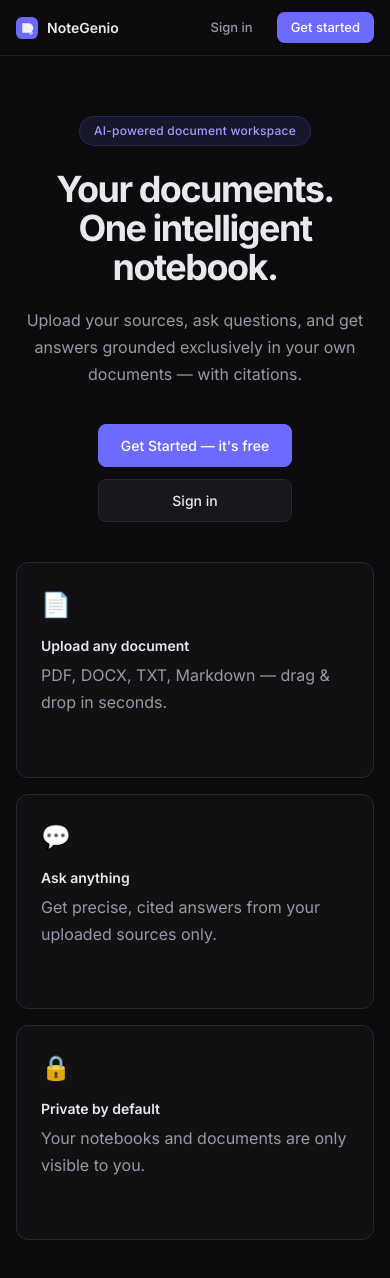
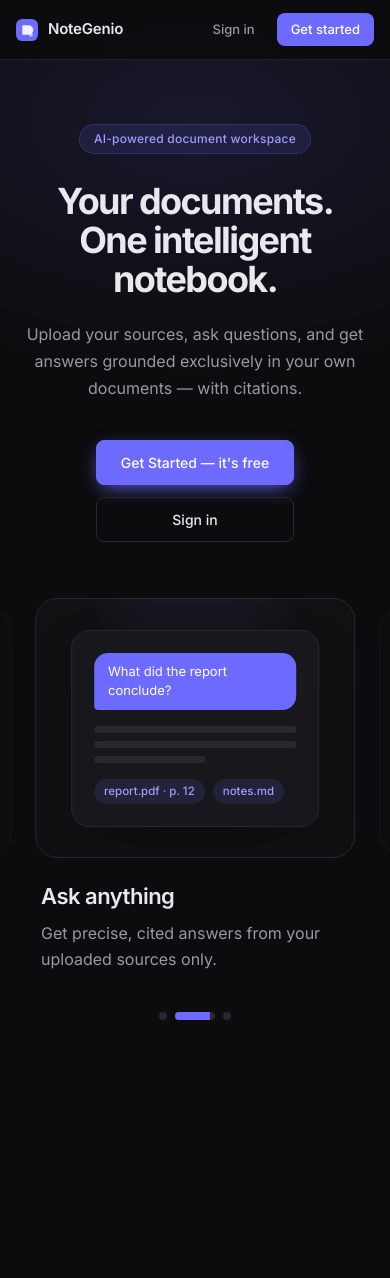
Before and after one commit to Timothious-arhamsoft/gemini_notebook, a React (Vite) app in the folder frontend/: page / in a window 390 px wide. Shown: the top 1278 px of the page. After the commit the page ends 1084 px from the top, so only its background shows below. Built offline with nearby package versions, Linux system fonts and the light colour scheme.

Commit message:
Updated the ome Feature Section

```diff
--- a/frontend/src/pages/Home/Home.css
+++ b/frontend/src/pages/Home/Home.css
@@ -1,11 +1,28 @@
 /* ── Layout ─────────────────────────────────────────────── */
 .home {
+  position: relative;
   min-height: 100vh;
   display: flex;
   flex-direction: column;
   background: var(--bg-base);
   color: var(--text-primary);
+  overflow-x: hidden;
 }
+
+/* One soft accent glow behind the hero — the only decoration */
+.home::before {
+  content: '';
+  position: absolute;
+  top: -140px;
+  left: 50%;
+  width: 900px;
+  height: 520px;
+  transform: translateX(-50%);
+  background: radial-gradient(ellipse at center, var(--accent-dim) 0%, transparent 70%);
+  pointer-events: none;
+}
+
+.home > * { position: relative; }
 
 /* ── Navbar ─────────────────────────────────────────────── */
 .home__nav {
@@ -13,31 +30,34 @@
   align-items: center;
   justify-content: space-between;
   padding: 0 32px;
-  height: 56px;
+  height: 60px;
   border-bottom: 1px solid var(--border-subtle);
   position: sticky;
   top: 0;
-  background: var(--bg-base);
+  background: color-mix(in srgb, var(--bg-base) 85%, transparent);
+  backdrop-filter: blur(10px);
+  -webkit-backdrop-filter: blur(10px);
   z-index: 10;
 }
 
 .home__nav-logo {
   display: flex;
   align-items: center;
-  gap: 9px;
-  font-size: 14px;
+  gap: 10px;
+  font-size: 15px;
   font-weight: 600;
+  letter-spacing: -0.2px;
   color: var(--text-primary);
 }
 
 .home__nav-links {
   display: flex;
   align-items: center;
-  gap: 10px;
+  gap: 8px;
 }
 
 .home__nav-btn {
-  padding: 6px 14px;
+  padding: 7px 14px;
   border-radius: var(--radius-md);
   font-size: 13px;
   font-weight: 500;
@@ -60,8 +80,8 @@
   align-items: center;
   justify-content: center;
   text-align: center;
-  padding: 80px 24px 60px;
-  max-width: 780px;
+  padding: 96px 24px 72px;
+  max-width: 760px;
   margin: 0 auto;
   width: 100%;
 }
@@ -70,11 +90,11 @@
   display: inline-flex;
   align-items: center;
   gap: 8px;
-  margin-bottom: 24px;
+  margin-bottom: 28px;
   padding: 5px 14px;
   border-radius: var(--radius-full);
   background: var(--accent-dim);
-  border: 1px solid rgba(109, 106, 255, 0.2);
+  border: 1px solid rgba(109, 106, 255, 0.25);
   color: var(--accent-text);
   font-size: 12px;
   font-weight: 500;
@@ -82,17 +102,17 @@
 }
 
 .home h1 {
-  margin: 0 0 20px;
-  font-size: clamp(36px, 6vw, 64px);
+  margin: 0 0 22px;
+  font-size: clamp(36px, 6vw, 62px);
   line-height: 1.08;
-  letter-spacing: -1.5px;
+  letter-spacing: -1.6px;
   font-weight: 700;
   color: var(--text-primary);
 }
 
 .home p {
-  max-width: 520px;
-  margin: 0 auto 36px;
+  max-width: 500px;
+  margin: 0 auto 38px;
   color: var(--text-secondary);
   font-size: 16px;
   line-height: 1.7;
@@ -111,56 +131,224 @@
   display: inline-flex;
   align-items: center;
   justify-content: center;
-  padding: 10px 22px;
+  padding: 11px 24px;
   border-radius: var(--radius-md);
   font-size: 14px;
   font-weight: 500;
-  transition: background var(--transition), color var(--transition), transform var(--transition);
+  transition: background var(--transition), border-color var(--transition),
+              box-shadow var(--transition), transform var(--transition);
 }
 
 .home__primary {
   background: var(--accent);
   color: #fff;
   border: 1px solid var(--accent);
+  box-shadow: 0 6px 20px -6px var(--accent);
 }
-.home__primary:hover { background: var(--accent-hover); transform: translateY(-1px); }
+.home__primary:hover {
+  background: var(--accent-hover);
+  transform: translateY(-1px);
+  box-shadow: 0 8px 24px -6px var(--accent);
+}
 
 .home__secondary {
-  background: var(--bg-elevated);
+  background: transparent;
   color: var(--text-primary);
   border: 1px solid var(--border);
 }
 .home__secondary:hover { background: var(--bg-hover); transform: translateY(-1px); }
 
-/* ── Feature cards ───────────────────────────────────────── */
-.home__features {
-  display: grid;
-  grid-template-columns: repeat(auto-fit, minmax(220px, 1fr));
-  gap: 16px;
-  padding: 0 32px 80px;
-  max-width: 900px;
-  margin: 0 auto;
-  width: 100%;
+.home__nav-btn:focus-visible,
+.home__primary:focus-visible,
+.home__secondary:focus-visible {
+  outline: 2px solid var(--accent);
+  outline-offset: 2px;
 }
 
-.home__feature-card {
+/* ── Features carousel ───────────────────────────────────── */
+.home__features {
+  width: 100%;
+  padding: 0 0 96px;
+}
+
+.home__carousel {
+  --slide-w: min(860px, 82vw);
+  --gap: 24px;
+  overflow: hidden;
+  padding: 8px 0;
+  touch-action: pan-y;
+}
+
+.home__track {
+  display: flex;
+  gap: var(--gap);
+  /* centres the active slide; --i is set from React */
+  margin-left: calc(50% - var(--slide-w) / 2);
+  transform: translateX(calc(var(--i) * (var(--slide-w) + var(--gap)) * -1));
+  transition: transform 0.7s cubic-bezier(0.65, 0, 0.35, 1);
+}
+
+.home__slide {
+  flex: 0 0 var(--slide-w);
+  opacity: 0.4;
+  transform: scale(0.94);
+  transition: opacity 0.7s ease, transform 0.7s ease;
+  cursor: pointer;
+}
+.home__slide--active { opacity: 1; transform: none; cursor: default; }
+
+.home__slide-art {
+  position: relative;
+  display: grid;
+  place-items: center;
+  height: clamp(260px, 40vw, 440px);
+  border-radius: 28px;
   background: var(--bg-surface);
   border: 1px solid var(--border);
-  border-radius: var(--radius-lg);
-  padding: 24px;
-  transition: border-color var(--transition);
+  overflow: hidden;
 }
-.home__feature-card:hover { border-color: var(--accent); }
+.home__slide-art::before {
+  content: '';
+  position: absolute;
+  top: -35%;
+  left: 10%;
+  right: 10%;
+  height: 80%;
+  background: radial-gradient(ellipse at top, var(--accent-dim), transparent 70%);
+  pointer-events: none;
+}
+.home__slide-art > * { position: relative; }
 
-.home__feature-icon { font-size: 24px; display: block; margin-bottom: 12px; }
-.home__feature-title { font-size: 14px; font-weight: 600; color: var(--text-primary); margin-bottom: 6px; }
-.home__feature-desc  { font-size: 13px; color: var(--text-secondary); line-height: 1.6; }
+.home__slide-caption {
+  padding: 22px 6px 0;
+  opacity: 0;
+  transition: opacity 0.5s ease;
+}
+.home__slide--active .home__slide-caption { opacity: 1; transition-delay: 0.25s; }
+
+.home__slide-title {
+  margin: 0 0 8px;
+  font-size: clamp(22px, 3vw, 30px);
+  font-weight: 600;
+  letter-spacing: -0.5px;
+  color: var(--text-primary);
+}
+.home .home__slide-desc {
+  max-width: 560px;
+  margin: 0;
+  font-size: 16px;
+  line-height: 1.6;
+  color: var(--text-secondary);
+  text-align: left;
+}
+
+/* ── Dots / progress ─────────────────────────────────────── */
+.home__dots {
+  display: flex;
+  justify-content: center;
+  gap: 8px;
+  margin-top: 32px;
+}
+
+.home__dot {
+  position: relative;
+  width: 8px;
+  height: 8px;
+  padding: 0;
+  border: 0;
+  border-radius: var(--radius-full);
+  background: var(--border);
+  overflow: hidden;
+  cursor: pointer;
+  transition: width 0.4s ease, background 0.2s;
+}
+.home__dot:hover { background: var(--text-secondary); }
+.home__dot--active { width: 40px; background: var(--border); cursor: default; }
+.home__dot:focus-visible { outline: 2px solid var(--accent); outline-offset: 3px; }
+
+.home__dot-fill {
+  position: absolute;
+  inset: 0;
+  background: var(--accent);
+  transform-origin: left center;
+  animation: home-progress 3s linear forwards;
+}
+.home__features[data-paused='true'] .home__dot-fill { animation-play-state: paused; }
+
+@keyframes home-progress {
+  from { transform: scaleX(0); }
+  to   { transform: scaleX(1); }
+}
+
+/* ── Slide illustrations ─────────────────────────────────── */
+.home__art-card {
+  width: min(400px, 78%);
+  display: flex;
+  flex-direction: column;
+  gap: 16px;
+  padding: 22px;
+  border-radius: 18px;
+  background: var(--bg-elevated);
+  border: 1px solid var(--border);
+  box-shadow: 0 24px 60px -24px rgba(0, 0, 0, 0.5);
+}
+
+.home__art-row { display: flex; align-items: center; gap: 12px; }
+.home__art-row--dim { opacity: 0.45; }
+.home__art-row--between { justify-content: space-between; }
+
+.home__art-badge {
+  flex: none;
+  display: grid;
+  place-items: center;
+  width: 38px;
+  height: 38px;
+  border-radius: 10px;
+  background: var(--accent-dim);
+  color: var(--accent-text);
+  font-size: 10px;
+  font-weight: 700;
+}
+
+.home__art-lines { flex: 1; display: flex; flex-direction: column; gap: 8px; }
+.home__bar { height: 7px; border-radius: 4px; background: var(--border); }
+.home__bar--short { width: 55%; }
+.home__bar--accent { width: 72%; background: var(--accent); }
+
+.home__art-bubble {
+  align-self: flex-start;
+  padding: 9px 14px;
+  border-radius: 14px 14px 14px 4px;
+  background: var(--accent);
+  color: #fff;
+  font-size: 13px;
+}
+
+.home__art-chips { display: flex; flex-wrap: wrap; gap: 8px; }
+.home__art-chip {
+  padding: 4px 10px;
+  border-radius: var(--radius-full);
+  background: var(--accent-dim);
+  color: var(--accent-text);
+  font-size: 11.5px;
+  font-weight: 500;
+}
+
+.home__art-label { font-size: 13.5px; font-weight: 500; color: var(--text-primary); }
 
 /* ── Responsive ─────────────────────────────────────────── */
 @media (max-width: 600px) {
   .home__nav { padding: 0 16px; }
-  .home__hero { padding: 60px 16px 40px; }
-  .home__features { padding: 0 16px 60px; }
+  .home__hero { padding: 64px 16px 48px; }
+  .home__features { padding-bottom: 64px; }
+  .home__carousel { --gap: 14px; }
+  .home__slide-art { border-radius: 22px; }
   .home__actions { flex-direction: column; align-items: center; }
   .home__primary, .home__secondary { width: 100%; max-width: 280px; }
 }
+
+@media (prefers-reduced-motion: reduce) {
+  .home__primary, .home__secondary { transition: none; transform: none; }
+  .home__track, .home__slide, .home__slide-caption { transition: none; }
+  .home__dot-fill { animation: none; transform: scaleX(1); } /* no autoplay */
+}
--- a/frontend/src/pages/Home/Home.tsx
+++ b/frontend/src/pages/Home/Home.tsx
@@ -1,40 +1,185 @@
+import { useEffect, useRef, useState } from 'react'
+import type { CSSProperties } from 'react'
 import { Link } from 'react-router-dom'
 import { useAuth } from '../../contexts/AuthContext'
 import './Home.css'
 
+/* ── Slide illustrations (pure CSS mockups) ───────────────── */
+function UploadArt() {
+  return (
+    <div className="home__art-card">
+      {[
+        { tag: 'PDF', short: false },
+        { tag: 'DOCX', short: true },
+        { tag: 'MD', short: false },
+      ].map((f, i) => (
+        <div key={f.tag} className={`home__art-row${i === 2 ? ' home__art-row--dim' : ''}`}>
+          <span className="home__art-badge">{f.tag}</span>
+          <div className="home__art-lines">
+            <span className="home__bar" />
+            <span className={`home__bar ${f.short ? 'home__bar--accent' : 'home__bar--short'}`} />
+          </div>
+        </div>
+      ))}
+    </div>
+  )
+}
+
+function AskArt() {
+  return (
+    <div className="home__art-card">
+      <span className="home__art-bubble">What did the report conclude?</span>
+      <div className="home__art-lines">
+        <span className="home__bar" />
+        <span className="home__bar" />
+        <span className="home__bar home__bar--short" />
+      </div>
+      <div className="home__art-chips">
+        <span className="home__art-chip">report.pdf · p. 12</span>
+        <span className="home__art-chip">notes.md</span>
+      </div>
+    </div>
+  )
+}
+
+function PrivateArt() {
+  return (
+    <div className="home__art-card">
+      <div className="home__art-row">
+        <span className="home__art-badge" aria-hidden="true">
+          <svg
+            width="18"
+            height="18"
+            viewBox="0 0 24 24"
+            fill="none"
+            stroke="currentColor"
+            strokeWidth="2"
+            strokeLinecap="round"
+            strokeLinejoin="round"
+          >
+            <rect x="4" y="11" width="16" height="10" rx="2" />
+            <path d="M8 11V7a4 4 0 0 1 8 0v4" />
+          </svg>
+        </span>
+
+        <div className="home__art-lines">
+          <span className="home__bar" />
+          <span className="home__bar home__bar--short" />
+        </div>
+      </div>
+
+      {['Notebooks', 'Documents', 'Answers'].map(label => (
+        <div key={label} className="home__art-row home__art-row--between">
+          <span className="home__art-label">{label}</span>
+          <span className="home__art-chip">Only you</span>
+        </div>
+      ))}
+    </div>
+  )
+}
+
+const FEATURES = [
+  {
+    Art: UploadArt,
+    title: 'Upload any document',
+    desc: 'PDF, DOCX, TXT, Markdown — drag & drop in seconds.',
+  },
+  {
+    Art: AskArt,
+    title: 'Ask anything',
+    desc: 'Get precise, cited answers from your uploaded sources only.',
+  },
+  {
+    Art: PrivateArt,
+    title: 'Private by default',
+    desc: 'Your notebooks and documents are only visible to you.',
+  },
+]
+
+const AUTOPLAY_DELAY = 3000
+
 export function Home() {
   const { isAuthenticated } = useAuth()
+  const [active, setActive] = useState(0)
+  const [paused, setPaused] = useState(false)
+  const touchX = useRef<number | null>(null)
+
+  const go = (i: number) => {
+    setActive((i + FEATURES.length) % FEATURES.length)
+  }
+
+  // Automatic carousel movement
+  useEffect(() => {
+    if (paused) return
+
+    const timer = window.setInterval(() => {
+      setActive(current => (current + 1) % FEATURES.length)
+    }, AUTOPLAY_DELAY)
+
+    return () => window.clearInterval(timer)
+  }, [paused])
+
+  const onTouchEnd = (e: React.TouchEvent) => {
+    if (touchX.current === null) return
+
+    const dx = e.changedTouches[0].clientX - touchX.current
+    touchX.current = null
+
+    if (Math.abs(dx) > 50) {
+      go(active + (dx < 0 ? 1 : -1))
+    }
+  }
 
   return (
     <main className="home">
       <nav className="home__nav">
         <div className="home__nav-logo">
-          <svg width="22" height="22" viewBox="0 0 28 28" fill="none">
+          <svg width="22" height="22" viewBox="0 0 28 28" fill="none" aria-hidden="true">
             <rect width="28" height="28" rx="8" fill="var(--accent)" />
-            <path d="M8 8h8a6 6 0 0 1 0 12H8V8Z" fill="white" opacity="0.9"/>
-            <circle cx="19" cy="20" r="2.5" fill="white" opacity="0.6"/>
+            <path
+              d="M8 8h8a6 6 0 0 1 0 12H8V8Z"
+              fill="white"
+              opacity="0.9"
+            />
+            <circle cx="19" cy="20" r="2.5" fill="white" opacity="0.6" />
           </svg>
+
           <span>NoteGenio</span>
         </div>
+
         <div className="home__nav-links">
           {isAuthenticated ? (
-            <Link to="/dashboard" className="home__nav-btn home__nav-btn--primary">
+            <Link
+              to="/dashboard"
+              className="home__nav-btn home__nav-btn--primary"
+            >
               Go to Dashboard
             </Link>
           ) : (
             <>
-              <Link to="/auth" className="home__nav-btn">Sign in</Link>
-              <Link to="/auth" className="home__nav-btn home__nav-btn--primary">Get started</Link>
+              <Link to="/auth" className="home__nav-btn">
+                Sign in
+              </Link>
+
+              <Link
+                to="/auth"
+                className="home__nav-btn home__nav-btn--primary"
+              >
+                Get started
+              </Link>
             </>
           )}
         </div>
       </nav>
 
       <section className="home__hero">
-        <span className="home__eyebrow">AI-powered document workspace</span>
+        <span className="home__eyebrow">
+          AI-powered document workspace
+        </span>
 
         <h1>
-          Your documents.<br />
+          Your documents.
+          <br />
           One intelligent notebook.
         </h1>
 
@@ -48,26 +193,76 @@ export function Home() {
             to={isAuthenticated ? '/dashboard' : '/auth'}
             className="home__primary"
           >
-            {isAuthenticated ? 'Open Dashboard' : 'Get Started — it\'s free'}
+            {isAuthenticated ? 'Open Dashboard' : "Get Started — it's free"}
           </Link>
+
           {!isAuthenticated && (
-            <Link to="/auth" className="home__secondary">Sign in</Link>
+            <Link to="/auth" className="home__secondary">
+              Sign in
+            </Link>
           )}
         </div>
       </section>
 
-      <section className="home__features">
-        {[
-          { icon: '📄', title: 'Upload any document', desc: 'PDF, DOCX, TXT, Markdown — drag & drop in seconds.' },
-          { icon: '💬', title: 'Ask anything', desc: 'Get precise, cited answers from your uploaded sources only.' },
-          { icon: '🔒', title: 'Private by default', desc: 'Your notebooks and documents are only visible to you.' },
-        ].map(f => (
-          <div key={f.title} className="home__feature-card">
-            <span className="home__feature-icon">{f.icon}</span>
-            <h3 className="home__feature-title">{f.title}</h3>
-            <p className="home__feature-desc">{f.desc}</p>
+      <section
+        className="home__features"
+        aria-roledescription="carousel"
+        aria-label="Features"
+        data-paused={paused}
+        onMouseEnter={() => setPaused(true)}
+        onMouseLeave={() => setPaused(false)}
+        onFocus={() => setPaused(true)}
+        onBlur={() => setPaused(false)}
+      >
+        <div
+          className="home__carousel"
+          style={{ '--i': active } as CSSProperties}
+          onTouchStart={e => {
+            touchX.current = e.touches[0].clientX
+          }}
+          onTouchEnd={onTouchEnd}
+        >
+          <div className="home__track">
+            {FEATURES.map(({ Art, title, desc }, i) => (
+              <div
+                key={title}
+                className={`home__slide${
+                  i === active ? ' home__slide--active' : ''
+                }`}
+                role="group"
+                aria-roledescription="slide"
+                aria-label={`${i + 1} of ${FEATURES.length}`}
+                onClick={() => go(i)}
+              >
+                <div className="home__slide-art">
+                  <Art />
+                </div>
+
+                <div className="home__slide-caption">
+                  <h3 className="home__slide-title">{title}</h3>
+                  <p className="home__slide-desc">{desc}</p>
+                </div>
+              </div>
+            ))}
           </div>
-        ))}
+        </div>
+
+        <div className="home__dots">
+          {FEATURES.map((f, i) => (
+            <button
+              key={f.title}
+              type="button"
+              className={`home__dot${
+                i === active ? ' home__dot--active' : ''
+              }`}
+              aria-label={`Show: ${f.title}`}
+              aria-current={i === active}
+              onClick={() => go(i)}
+            >
+              {i === active && <span className="home__dot-fill" />}
+            </button>
+          ))}
+        </div>
       </section>
     </main>
   )
```
